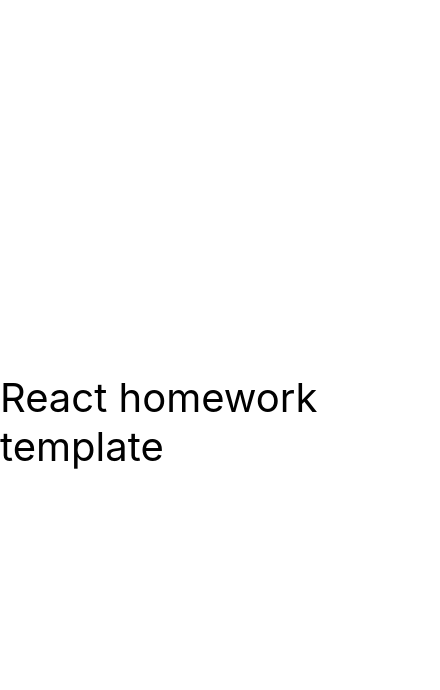
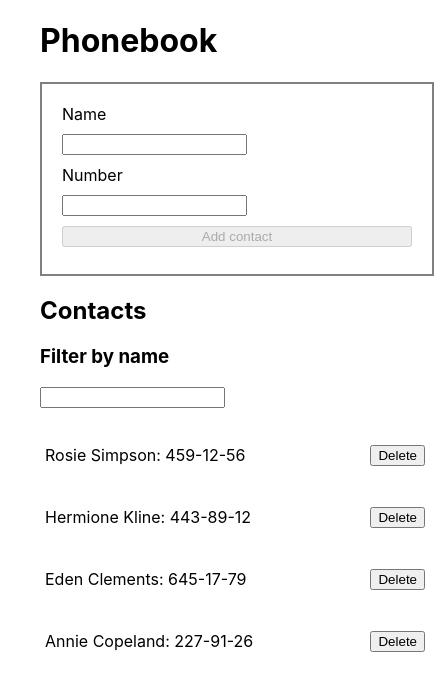
Before and after one commit to artyomakulov/goit-react-hw-06-phonebook, a React (Create React App) app: page / in a window 390 px wide. Shown: the top 690 px of the page, 440 px wide, since content can reach past the window. Built offline with nearby package versions, Linux system fonts and the light colour scheme.

Commit message:
update phonebook hw4 version

```diff
--- a/package.json
+++ b/package.json
@@ -4,11 +4,13 @@
   "private": true,
   "homepage": "https://artyomakulov.github.io/goit-react-hw-06-phonebook/",
   "dependencies": {
+    "@reduxjs/toolkit": "^1.9.5",
     "@testing-library/jest-dom": "^5.16.3",
     "@testing-library/react": "^12.1.4",
     "@testing-library/user-event": "^13.5.0",
     "react": "^18.1.0",
     "react-dom": "^18.1.0",
+    "react-redux": "^8.0.5",
     "react-scripts": "5.0.1",
     "web-vitals": "^2.1.3"
   },
--- /dev/null
+++ b/src/App.jsx
@@ -0,0 +1,76 @@
+import { useEffect, useState } from 'react';
+import { nanoid } from 'nanoid';
+import Form from './components/Form/Form';
+import ContactList from './components/Contacts/Contacts';
+import Filter from './components/Filter/Filter';
+import css from './App.module.css';
+
+function App() {
+  const [contacts, setContacts] = useState([
+    { id: 'id-1', name: 'Rosie Simpson', number: '459-12-56' },
+    { id: 'id-2', name: 'Hermione Kline', number: '443-89-12' },
+    { id: 'id-3', name: 'Eden Clements', number: '645-17-79' },
+    { id: 'id-4', name: 'Annie Copeland', number: '227-91-26' },
+  ]);
+  const [filter, setFilter] = useState('');
+
+  useEffect(() => {
+    const parsedContacts = JSON.parse(localStorage.getItem('contacts'));
+    if (parsedContacts) {
+      setContacts(parsedContacts);
+    }
+  }, []);
+
+  useEffect(() => {
+    localStorage.setItem('contacts', JSON.stringify(contacts));
+  }, [contacts]);
+
+  const formSubmit = data => {
+    console.log(data);
+    const searchName = contacts
+      .map(contactName => contactName.name.toLowerCase())
+      .includes(data.name.toLowerCase());
+    if (searchName) {
+      alert(`${data.name} is already in contact`);
+      return;
+    } else {
+      const contact = {
+        ...data,
+        id: nanoid(),
+      };
+      setContacts(prevState => [contact, ...prevState]);
+    }
+  };
+
+  const deleteContact = contactId => {
+    setContacts(prevState =>
+      prevState.filter(contact => contact.id !== contactId)
+    );
+  };
+
+  const changeFilter = e => {
+    setFilter(e.currentTarget.value);
+  };
+
+  const getVisibleContacts = () => {
+    const narmalizedFilter = filter.toLowerCase();
+    return contacts.filter(contact =>
+      contact.name.toLowerCase().includes(narmalizedFilter)
+    );
+  };
+
+  return (
+    <div className={css.section}>
+      <h1>Phonebook</h1>
+      <Form onSubmit={formSubmit} />
+      <h2>Contacts</h2>
+      <Filter value={filter} onChange={changeFilter} />
+      <ContactList
+        contacts={getVisibleContacts()}
+        onDeleteContact={deleteContact}
+      />
+    </div>
+  );
+}
+
+export default App;
--- /dev/null
+++ b/src/App.module.css
@@ -0,0 +1,3 @@
+.section {
+    padding-left: 40px;
+}
--- a/src/components/App.jsx
+++ /dev/null
@@ -1,16 +0,0 @@
-export const App = () => {
-  return (
-    <div
-      style={{
-        height: '100vh',
-        display: 'flex',
-        justifyContent: 'center',
-        alignItems: 'center',
-        fontSize: 40,
-        color: '#010101'
-      }}
-    >
-      React homework template
-    </div>
-  );
-};
--- /dev/null
+++ b/src/components/Contacts/Contacts.jsx
@@ -0,0 +1,37 @@
+import React from 'react';
+import PropTypes from 'prop-types';
+import css from './Contacts.module.css';
+
+export default function ContactList({ contacts, onDeleteContact }) {
+  return (
+    <ol className={css.ContactList}>
+      {contacts.map(({ id, name, number }) => {
+        return (
+          <li className={css.ContactList_item} key={id}>
+            <p>
+              {name}: {number}
+            </p>
+            <button
+              className={css.ContactList_btn}
+              onClick={() => onDeleteContact(id)}
+              type="button"
+            >
+              Delete
+            </button>
+          </li>
+        );
+      })}
+    </ol>
+  );
+}
+
+ContactList.propTypes = {
+  contacts: PropTypes.arrayOf(
+    PropTypes.shape({
+      id: PropTypes.string.isRequired,
+      name: PropTypes.string.isRequired,
+      number: PropTypes.string.isRequired,
+    })
+  ),
+  onDeleteContact: PropTypes.func.isRequired,
+};
--- /dev/null
+++ b/src/components/Contacts/Contacts.module.css
@@ -0,0 +1,17 @@
+.ContactList {
+width: 400px;
+padding-left: 0;
+}
+
+.ContactList_item {
+    display: flex;
+    align-items: center;
+    justify-content: space-between;
+    padding: 5px;
+}
+
+.ContactList_btn {
+margin-top: 0;
+margin-bottom: 0;
+margin-right: 10px;
+}
--- /dev/null
+++ b/src/components/Filter/Filter.jsx
@@ -0,0 +1,16 @@
+import React from 'react';
+import PropTypes from 'prop-types';
+
+export default function Filter({ value, onChange }) {
+  return (
+    <label>
+      <h3>Filter by name </h3>
+      <input onChange={onChange} type="text" name="filter" value={value} />
+    </label>
+  );
+}
+
+Filter.propTypes = {
+  value: PropTypes.string.isRequired,
+  onChange: PropTypes.func.isRequired,
+};
--- /dev/null
+++ b/src/components/Form/Form.jsx
@@ -0,0 +1,69 @@
+import React, { useState } from 'react';
+import PropTypes from 'prop-types';
+import { nanoid } from 'nanoid';
+import css from './Form.module.css';
+
+function Form({ onSubmit }) {
+  const [name, setName] = useState('');
+  const [number, setNumber] = useState('');
+
+  const handleChange = e => {
+    const { name, value } = e.currentTarget;
+    name === 'name' ? setName(value) : setNumber(value);
+  };
+
+  const handleSubmit = e => {
+    e.preventDefault();
+    onSubmit({ name, number });
+    reset();
+  };
+
+  const reset = () => {
+    setName('');
+    setNumber('');
+  };
+
+  const nameId = nanoid();
+  const telId = nanoid();
+
+  return (
+    <form onSubmit={handleSubmit} className={css.formSection}>
+      <label htmlFor={nameId}>
+        Name{' '}
+        <input
+          type="text"
+          name="name"
+          value={name}
+          onChange={handleChange}
+          pattern="^[a-zA-Zа-яА-Я]+(([' -][a-zA-Zа-яА-Я ])?[a-zA-Zа-яА-Я]*)*$"
+          title="Name may contain only letters, apostrophe, dash and spaces. For example Adrian, Jacob Mercer, Charles de Batz de Castelmore d'Artagnan"
+          required
+          id={nameId}
+          className={css.input}
+        />
+      </label>
+      <label htmlFor={telId}>
+        Number{' '}
+        <input
+          type="tel"
+          name="number"
+          value={number}
+          onChange={handleChange}
+          pattern="\+?\d{1,4}?[-.\s]?\(?\d{1,3}?\)?[-.\s]?\d{1,4}[-.\s]?\d{1,4}[-.\s]?\d{1,9}"
+          title="Phone number must be digits and can contain spaces, dashes, parentheses and can start with +"
+          required
+          id={telId}
+          className={css.input}
+        />
+      </label>
+      <button type="submit" disabled={name === '' || number === ''}>
+        Add contact
+      </button>
+    </form>
+  );
+}
+
+Form.propTypes = {
+  onSubmit: PropTypes.func.isRequired,
+};
+export default Form;
--- /dev/null
+++ b/src/components/Form/Form.module.css
@@ -0,0 +1,18 @@
+.formSection {
+    border: 2px solid grey;
+    width: 350px;
+    height: 150px;
+    display: flex;
+    flex-direction: column;
+    padding: 20px 20px;
+}
+
+.input {
+    display: block;
+    margin: 10px 0;
+  }
+
+  /* .btn {
+    width: 150px;
+    margin-top: auto;
+  } */
--- a/src/index.js
+++ b/src/index.js
@@ -1,6 +1,6 @@
 import React from 'react';
 import ReactDOM from 'react-dom/client';
-import { App } from 'components/App';
+import App from 'App';
 import './index.css';
 
 ReactDOM.createRoot(document.getElementById('root')).render(
```
Also changed, not shown: 1 other file (tests, documents, lock files or other folders).
